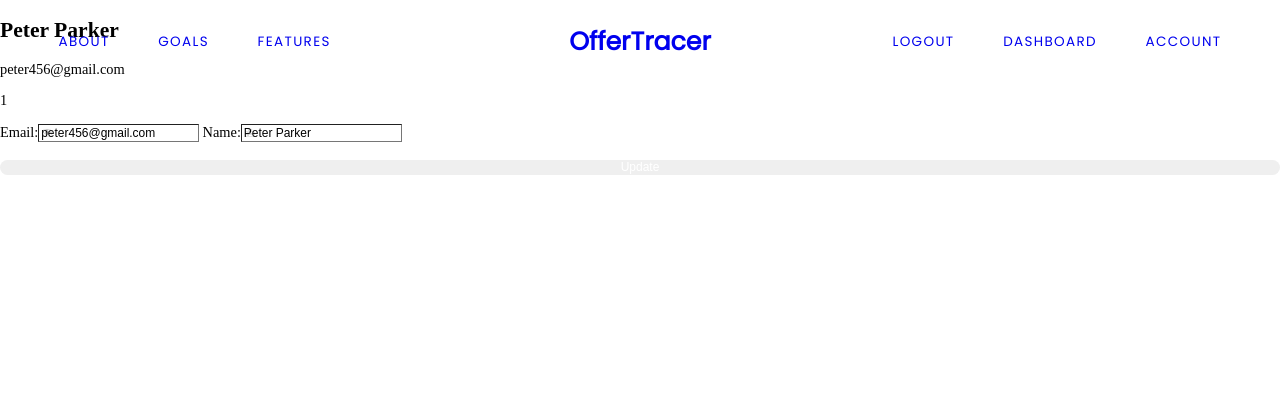
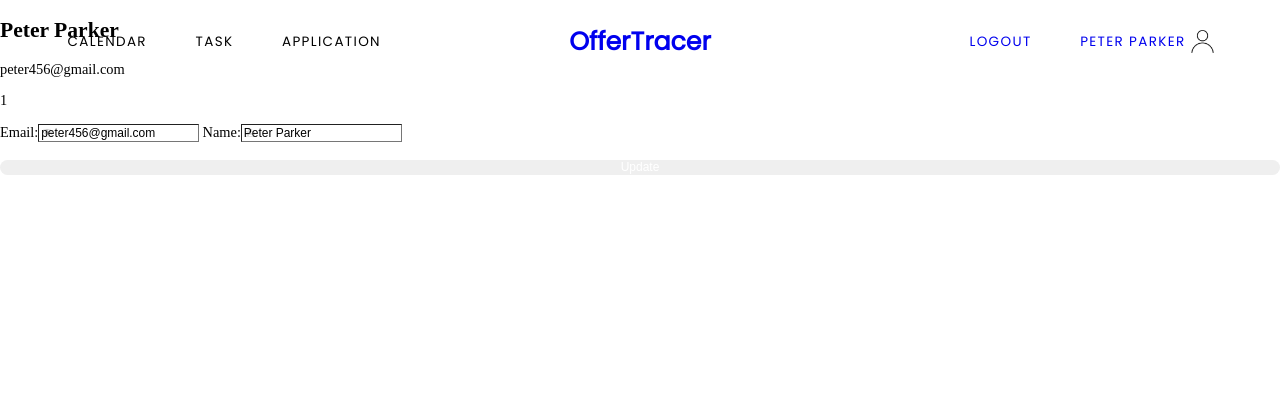
Before and after one commit to yzeng810/CSC210Final, a Flask app: page /account in a window 1280 px wide. Shown: the top 420 px of the page. Run offline with Flask 2, Linux system fonts and the light colour scheme; a user stored in the database is signed in; some libraries are stand-ins or nearby versions.

Commit message:
update on user loggedin nav

```diff
--- a/static/css/nav.css
+++ b/static/css/nav.css
@@ -1,3 +1,7 @@
+/** {
+	border: 1px hotpink solid;
+}*/
+
 .main-menu {
 	position: fixed;
 	background-color: transparent;
@@ -23,7 +27,7 @@
 }
 
 .m1 {
-	padding-left: 40px;
+	padding-left: 50px;
 	padding-top: 11px;
 }
 
@@ -60,6 +64,17 @@
 	letter-spacing: 1.5px;
 }
 
+.accName {
+	background-image: url(../images/user1.png);
+	background-repeat: no-repeat;
+	background-position: right;
+	background-size: contain;
+
+	padding-right: 40px;
+	padding-top: 10px;
+	padding-bottom: 10px;
+}
+
 .navSignup span:visited {
 	color: white;
 }
@@ -67,6 +82,7 @@
 .navSignup span:hover {
 	color: white;
 }
+
 
 .title:hover {
 	color: #e06253;
@@ -78,7 +94,7 @@
 
 .main-menu a:hover {
 	text-decoration: none;
-	color: currentColor;
+	color: #e06253;
 }
 
 .main-menu a:visited {
--- a/templates/base.html
+++ b/templates/base.html
@@ -15,9 +15,18 @@
 			<!-- First Part -->
 			<!-- Index page navigation -->
 			<div class="m1">
+				<!-- If not logged in -->
+				{% if not current_user.is_authenticated %}
 				<a href="/#second">About</a>
 				<a href="/#third">Goals</a>
 				<a href="/#forth">Features</a>
+				{% endif %}
+				<!-- If Logged in -->
+				{% if current_user.is_authenticated %}
+				<a href="">Calendar</a>
+				<a href="">Task</a>
+				<a href="">Application</a>
+				{% endif %}
 			</div>
 			<!-- Second Part -->
 			<!-- Website Logo & Link to Main -->
@@ -34,8 +43,7 @@
 				<!-- If Logged in -->
 				{% if current_user.is_authenticated %}
 				<a href="{{url_for('auth.logout')}}">Logout</a>
-				<a href="{{url_for('main.dashboard')}}">Dashboard</a>
-				<a href="{{url_for('main.account')}}">Account</a>
+				<a href="{{url_for('main.dashboard')}}" class="accName">{{ name }}</a>
 				{% endif %}
 			</div>
 	</nav>
```
Also changed, not shown: static/images/user.png (added), static/images/user1.png (added), 2 other files.
